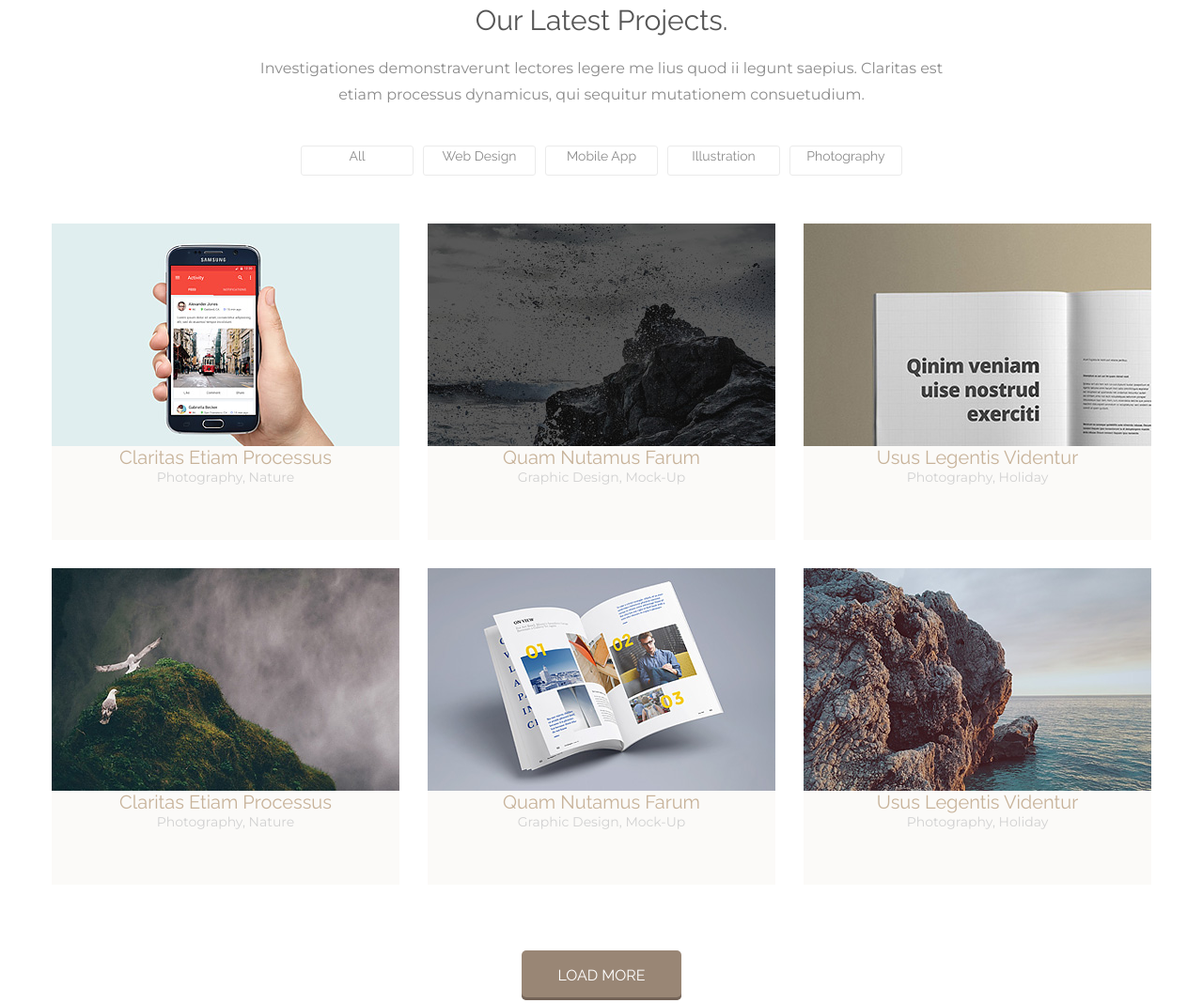
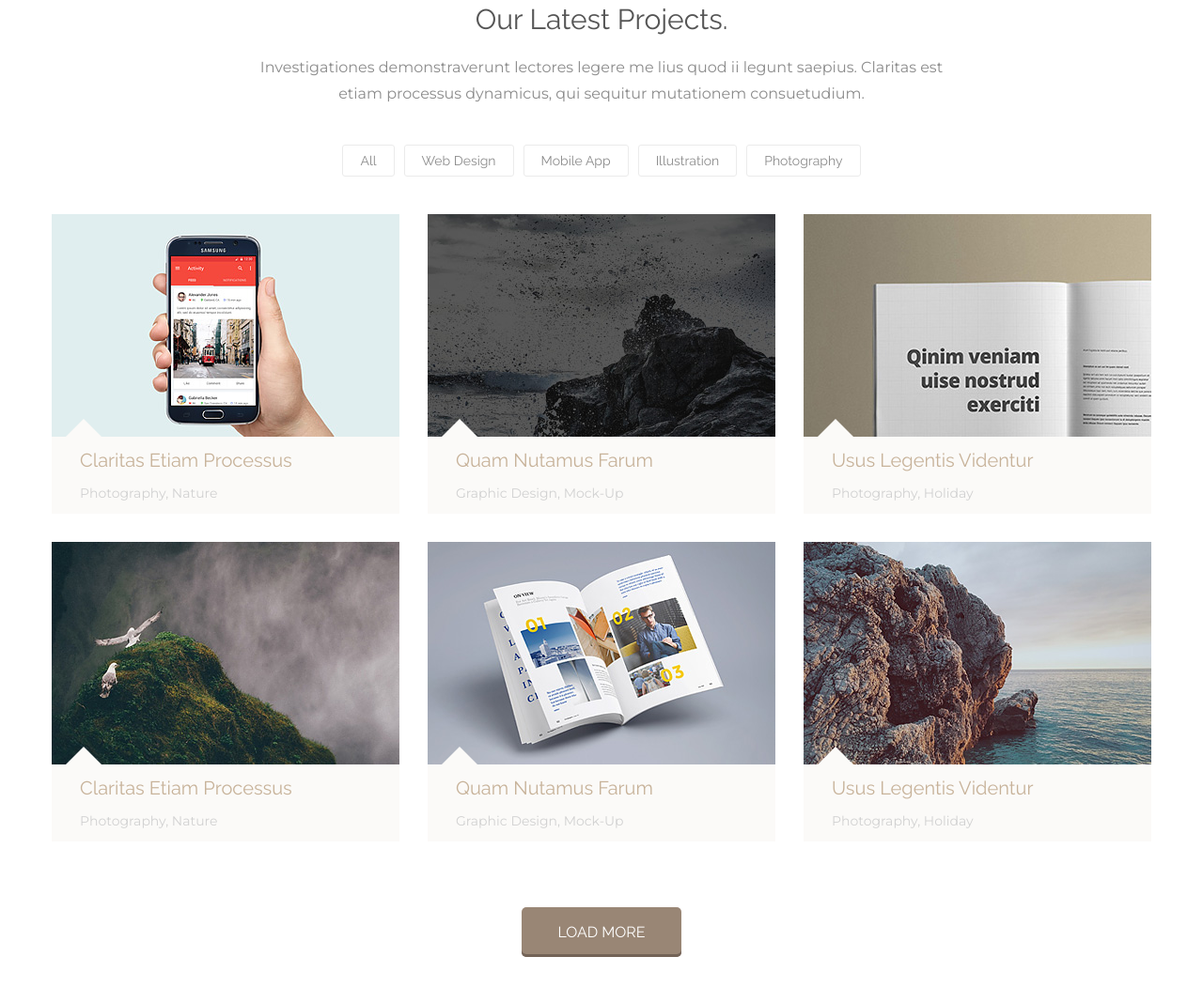
Before and after one commit to Zaaair/Waxom-Hemepage.psd, a plain HTML site: page index.html in a window 1280 px wide. Shown: the part 2320-3388 px from the top of the page at 94% size. Drawn offline with Linux system fonts and the light colour scheme.

Commit message:
fixed mistakes

```diff
--- a/index.html
+++ b/index.html
@@ -1,13 +1,16 @@
 <!DOCTYPE html>
 <html>
+
 <head>
     <title>Waxom</title>
     <meta charset="utf-8">
-        <link href="https://fonts.googleapis.com/css2?family=Raleway:wght@300;400;500;600;700;800&display=swap" rel="stylesheet">
+    <link href="https://fonts.googleapis.com/css2?family=Raleway:wght@300;400;500;600;700;800&display=swap"
+        rel="stylesheet">
     <link href="https://fonts.googleapis.com/css2?family=Montserrat:wght@300;400&display=swap" rel="stylesheet">
     <link href="https://fonts.googleapis.com/css2?family=Roboto&display=swap" rel="stylesheet">
     <link rel="stylesheet" href="css/styles.css">
 </head>
+
 <body>
     <div class="banner">
         <header class="header">
@@ -61,7 +64,8 @@
         <div class="banner-content">
             <h2 class="heading-2">Unique and Modern Design</h2>
             <h1 class="heading-main">Portfolio PSD Template</h1>
-                <p class="paragraph">Nam liber tempor cum soluta nobis eleifend option congue nihil imper<br>diet doming id quod mazim placerat facer possim assum. </p>
+            <p class="paragraph">Nam liber tempor cum soluta nobis eleifend option congue nihil imper<br>diet doming id
+                quod mazim placerat facer possim assum. </p>
             <button class="button">GET STARTED</button>
         </div>
     </div>
@@ -74,22 +78,26 @@
                 <div class="offers-box">
                     <i class="pen-icon"></i>
                     <span class="title-secondary">Web & App Design</span>
-                        <p class="paragraph">Nam liber tempor cum soluta nobis eleifend option congue nihil imperdiet doming id quod mazim.</p>
+                    <p class="paragraph">Nam liber tempor cum soluta nobis eleifend option congue nihil imperdiet doming
+                        id quod mazim.</p>
                 </div>
                 <div class="offers-box">
                     <i class="pen-icon2 icon2"></i>
                     <span class="title-secondary">Development</span>
-                        <p class="paragraph">Nam liber tempor cum soluta nobis eleifend option congue nihil imperdiet doming id quod mazim.</p>
+                    <p class="paragraph">Nam liber tempor cum soluta nobis eleifend option congue nihil imperdiet doming
+                        id quod mazim.</p>
                 </div>
                 <div class="offers-box">
                     <i class="pen-icon3"></i>
                     <span class="title-secondary">Customization</span>
-                        <p class="paragraph">Nam liber tempor cum soluta nobis eleifend option congue nihil imperdiet doming id quod mazim.</p>
+                    <p class="paragraph">Nam liber tempor cum soluta nobis eleifend option congue nihil imperdiet doming
+                        id quod mazim.</p>
                 </div>
                 <div class="offers-box">
                     <i class="pen-icon4"></i>
                     <span class="title-secondary">Marketing</span>
-                        <p class="paragraph">Nam liber tempor cum soluta nobis eleifend option congue nihil imperdiet doming id quod mazim.</p>
+                    <p class="paragraph">Nam liber tempor cum soluta nobis eleifend option congue nihil imperdiet doming
+                        id quod mazim.</p>
                 </div>
             </div>
         </div>
@@ -98,7 +106,8 @@
         <div class="container">
             <div class="realization-content">
                 <h3 class="title">Waxom is Realization of your Ideas.</h3>
-                    <p class="paragraph">Investigationes demonstraverunt lectores legere me lius quod ii legunt saepius. Claritas est etiam processus dynamicus, qui sequitur mutationem consuetudium.</p>
+                <p class="paragraph">Investigationes demonstraverunt lectores legere me lius quod ii legunt saepius.
+                    Claritas est etiam processus dynamicus, qui sequitur mutationem consuetudium.</p>
                 <div class="media">
                     <img src="img/background@3x.png" alt="#" class="media-content">
                 </div>
@@ -108,7 +117,8 @@
     <div class="theme-info">
         <div class="container">
             <div class="theme-info-content">
-                    <div class="theme-info-text"> <!-- для чего он ?-->
+                <div class="theme-info-text">
+                    <!-- для чего он ?-->
                     <h3 class="title">
                         <span class="highlight">Waxom</span>
                         Multipurpose WordPress Theme
@@ -125,81 +135,80 @@
                 <div class="advertising-text">
                     <h3 class="title">Our Latest Projects.</h3>
                     <span class="paragraph">
-                            Investigationes demonstraverunt lectores legere me lius quod ii legunt saepius. Claritas est etiam processus dynamicus, qui sequitur mutationem consuetudium.
+                        Investigationes demonstraverunt lectores legere me lius quod ii legunt saepius. Claritas est
+                        etiam processus dynamicus, qui sequitur mutationem consuetudium.
                     </span>
                 </div>
-                    <nav class="advertising-nav">
-                        <ul class="nav-list">
-                            <li class="nav-item">
-                                <a class="nav-link" href="#">All</a>
+                <ul class="sort-list">
+                    <li class="sort-item">
+                        <a class="sort-link" href="#">All</a>
                     </li>
-                            <li class="nav-item">
-                                <a class="nav-link" href="#">Web Design</a>
+                    <li class="sort-item">
+                        <a class="sort-link" href="#">Web Design</a>
                     </li>
-                            <li class="nav-item">
-                                <a class="nav-link" href="#">Mobile App</a>
+                    <li class="sort-item">
+                        <a class="sort-link" href="#">Mobile App</a>
                     </li>
-                            <li class="nav-item">
-                                <a class="nav-link" href="#">Illustration</a>
+                    <li class="sort-item">
+                        <a class="sort-link" href="#">Illustration</a>
                     </li>
-                            <li class="nav-item">
-                                <a class="nav-link" href="#">Photography</a>
+                    <li class="sort-item">
+                        <a class="sort-link" href="#">Photography</a>
                     </li>
                 </ul>
-                    </nav>
                 <div class="projects">
-                        <div class="projects-sections">
+                    <div class="card">
                         <div class="media">
                             <img src="img/photo-1.jpg" alt="#" class="media-content">
                         </div>
-                            <div class="kart">
-                                <span class="kart-title">Claritas Etiam Processus</span>
-                                <p class="kart-paragraph">Photography, Nature</p>
+                        <div class="card-descr">
+                            <span class="card-title">Claritas Etiam Processus</span>
+                            <p class="card-info">Photography, Nature</p>
                         </div>
                     </div>
-                        <div class="projects-sections">
+                    <div class="card">
                         <div class="media">
                             <img src="img/photo-2.jpg" alt="#" class="media-content">
                         </div>
-                            <div class="kart">
-                                <span class="kart-title">Quam Nutamus Farum</span>
-                                <p class="kart-paragraph">Graphic Design, Mock-Up</p>
+                        <div class="card-descr">
+                            <span class="card-title">Quam Nutamus Farum</span>
+                            <p class="card-info">Graphic Design, Mock-Up</p>
                         </div>
                     </div>
-                        <div class="projects-sections">
+                    <div class="card">
                         <div class="media">
                             <img src="img/photo-3.jpg" alt="#" class="media-content">
                         </div>
-                            <div class="kart">
-                                <span class="kart-title">Usus Legentis Videntur</span>
-                                <p class="kart-paragraph">Photography, Holiday</p>
+                        <div class="card-descr">
+                            <span class="card-title">Usus Legentis Videntur</span>
+                            <p class="card-info">Photography, Holiday</p>
                         </div>
                     </div>
-                        <div class="projects-sections">
+                    <div class="card">
                         <div class="media">
                             <img src="img/photo-4.jpg" alt="#" class="media-content">
                         </div>
-                            <div class="kart">
-                                <span class="kart-title">Claritas Etiam Processus</span>
-                                <p class="kart-paragraph">Photography, Nature</p>
+                        <div class="card-descr">
+                            <span class="card-title">Claritas Etiam Processus</span>
+                            <p class="card-info">Photography, Nature</p>
                         </div>
                     </div>
-                        <div class="projects-sections">
+                    <div class="card">
                         <div class="media">
                             <img src="img/photo-5.jpg" alt="#" class="media-content">
                         </div>
-                            <div class="kart">
-                                <span class="kart-title">Quam Nutamus Farum</span>
-                                <p class="kart-paragraph">Graphic Design, Mock-Up</p>
+                        <div class="card-descr">
+                            <span class="card-title">Quam Nutamus Farum</span>
+                            <p class="card-info">Graphic Design, Mock-Up</p>
                         </div>
                     </div>
-                        <div class="projects-sections">
+                    <div class="card">
                         <div class="media">
                             <img src="img/photo-6.jpg" alt="#" class="media-content">
                         </div>
-                            <div class="kart">
-                                <span class="kart-title">Usus Legentis Videntur</span>
-                                <p class="kart-paragraph">Photography, Holiday</p>
+                        <div class="card-descr">
+                            <span class="card-title">Usus Legentis Videntur</span>
+                            <p class="card-info">Photography, Holiday</p>
                         </div>
                     </div>
                 </div>
@@ -208,4 +217,5 @@
         </div>
     </div>
 </body>
+
 </html>
--- a/scss/components/_button.scss
+++ b/scss/components/_button.scss
@@ -18,6 +18,7 @@
     opacity: 0.8; /* прозрачность при ховере*/
   }
   .advertising-content &{
-    margin-bottom: 80px;
+    margin: 0 auto;
+    display: block;
   }
 }
--- /dev/null
+++ b/scss/components/_card.scss
@@ -0,0 +1,49 @@
+.card {
+    max-width: 370px;
+    display: flex;
+    flex-direction: column;
+    .card-descr:hover & {
+        background-color: #362f2d;
+    }
+}
+
+.card-descr {
+    position: relative;
+    display: flex;
+    flex-direction: column;
+    justify-content: space-around;
+    background-color: #fbfaf8;
+    margin-bottom: 30px;
+    padding: 13px 30px;
+    &::before{
+        content: "";
+        border: 20px solid transparent;
+        border-bottom: 20px solid #fbfaf8;
+        position: absolute;
+        top: -39px;
+        left: 14px;
+        z-index: 2;
+        .card:hover & {
+            border-bottom: 20px solid #362f2d;
+        }
+    }
+    .card:hover & {
+        background-color: #362f2d;
+    }
+}
+.card-title {
+    font-size: $bigHoverText;
+    color: $hoverColor;
+    margin-bottom: 14px;
+    .card:hover & {
+        color: $primaryColor;
+    }
+}
+.card-info {
+    font-family: $secondaryFont;
+    font-size: $smallHoverText;
+    color: #d1d1d1;
+    .card:hover & {
+        color: $hoverColor;
+    }
+}
--- a/scss/components/_media.scss
+++ b/scss/components/_media.scss
@@ -6,6 +6,26 @@
     .projects & {
         padding-bottom: 64%;
         min-width: 370px;
+    }
+
+}
+// шторка на картинку карточки при наведении //
+.media { // что с ним произойдет //
+    .card:hover &::after { // есле проджект ховер тогда медиа афтер//
+        content: "";
+        position: absolute;
+        z-index: 1;
+        left: 0;
+        top: 0;
+        right: 0;
+        bottom: 0;
+        background-color: rgba(17, 17, 17, 0.7);
+
+    }
+    &::after {
+        .card:hover & {
+
+        }
     }
 }
 
--- a/scss/components/_nav.scss
+++ b/scss/components/_nav.scss
@@ -4,25 +4,10 @@
 
 .nav-list{
     display: flex;
-    .advertising-nav & {
-        justify-content: center;
-        padding-top: 40px;
-    }
 }
 
 .nav-item{
     margin: 0 5px;
-    .advertising-nav & {
-        display: inline-block;
-        border: solid 1px #ebebeb;
-        border-radius: $border-radius;
-        width: 120px;
-        height: 32px;
-        text-align: center;
-    }
-    .advertising-nav &:hover{
-        background-color: $bigButton;
-    }
 }
 
 .nav-link{  /* сылке делаем ховер*/
@@ -36,9 +21,6 @@
     .nav-item:hover & { /* наследуем состояние радителя*/
         color: $hoverColor;
     }
-    .advertising-nav &:hover{
-        color: $primaryColor;
-    }
 }
 
 
--- /dev/null
+++ b/scss/components/_sort.scss
@@ -0,0 +1,24 @@
+.sort-list {
+    display: flex;
+    justify-content: center;
+    padding: 40px 0;
+
+}
+.sort-item{
+    display: inline-block;
+    border: solid 1px #ebebeb;
+    border-radius: $border-radius;
+    margin: 0 5px;
+    &:hover{
+        background-color: $bigButton;
+    }
+}
+.sort-link{
+    color: $smallTextColor;
+    font-size: $smallHoverText;
+    padding: 8px 18px;
+    display: block;
+    &:hover{
+        color: $primaryColor;
+    }
+}
--- a/scss/layout/_advertising.scss
+++ b/scss/layout/_advertising.scss
@@ -1,45 +1,13 @@
 .advertising{
-    margin-top: 81px;
+    padding-top: 80px;
+    padding-bottom: 80px;
 }
 .advertising-content{
-    text-align: center;
-}
-.advertising-nav {
-    padding-bottom: 51px;
+
+
 }
 .advertising-text{
     max-width: 757px;
     margin: 0 auto;
+    text-align: center;
 }
-
-.projects{
-    display: flex;
-    flex-wrap: wrap;
-    justify-content: space-between;
-    margin-bottom: 40px;
-}
-.projects-sections {
-    max-width: 370px;
-    display: flex;
-    flex-direction: column;
-}
-.kart{
-    height: 100px;
-    display: flex;
-    flex-direction: column;
-    background-color: #fbfaf8;
-    margin-bottom: 30px;
-
-
-}
-.kart-title{
-    font-size: $bigHoverText;
-    color: $hoverColor;
-
-}
-.kart-paragraph{
-    font-family: $secondaryFont;
-    font-size: $smallHoverText;
-    color: #d1d1d1;;
-
-}
--- /dev/null
+++ b/scss/layout/_projects.scss
@@ -0,0 +1,6 @@
+.projects{
+    display: flex;
+    flex-wrap: wrap;
+    justify-content: space-between;
+    margin-bottom: 40px;
+}
--- a/scss/styles.scss
+++ b/scss/styles.scss
@@ -14,7 +14,8 @@
 @import "./components/nav";
 @import "./components/icons";
 @import "./components/media";
-@import "./components/advertising-nav";
+@import "./components/card";
+@import "./components/sort";
 
 /* LAYOUT */
 @import "./layout/header";
@@ -23,3 +24,4 @@
 @import "./layout/realization";
 @import "./layout/theme-info";
 @import "./layout/advertising";
+@import "./layout/projects";
```
Also changed, not shown: css/styles-dist.css, css/styles.css, scss/components/_advertising-nav.scss (deleted). Lines whose indentation alone changed are shown as unchanged.
